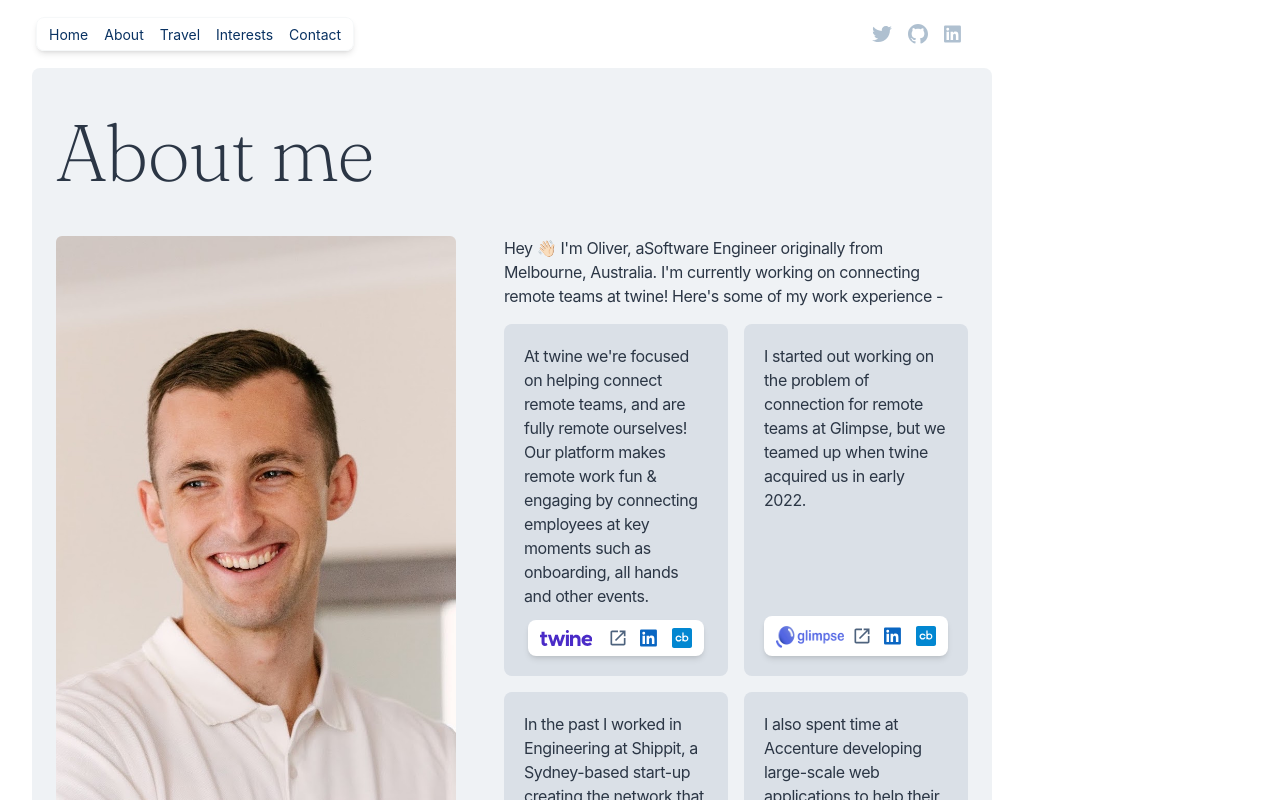
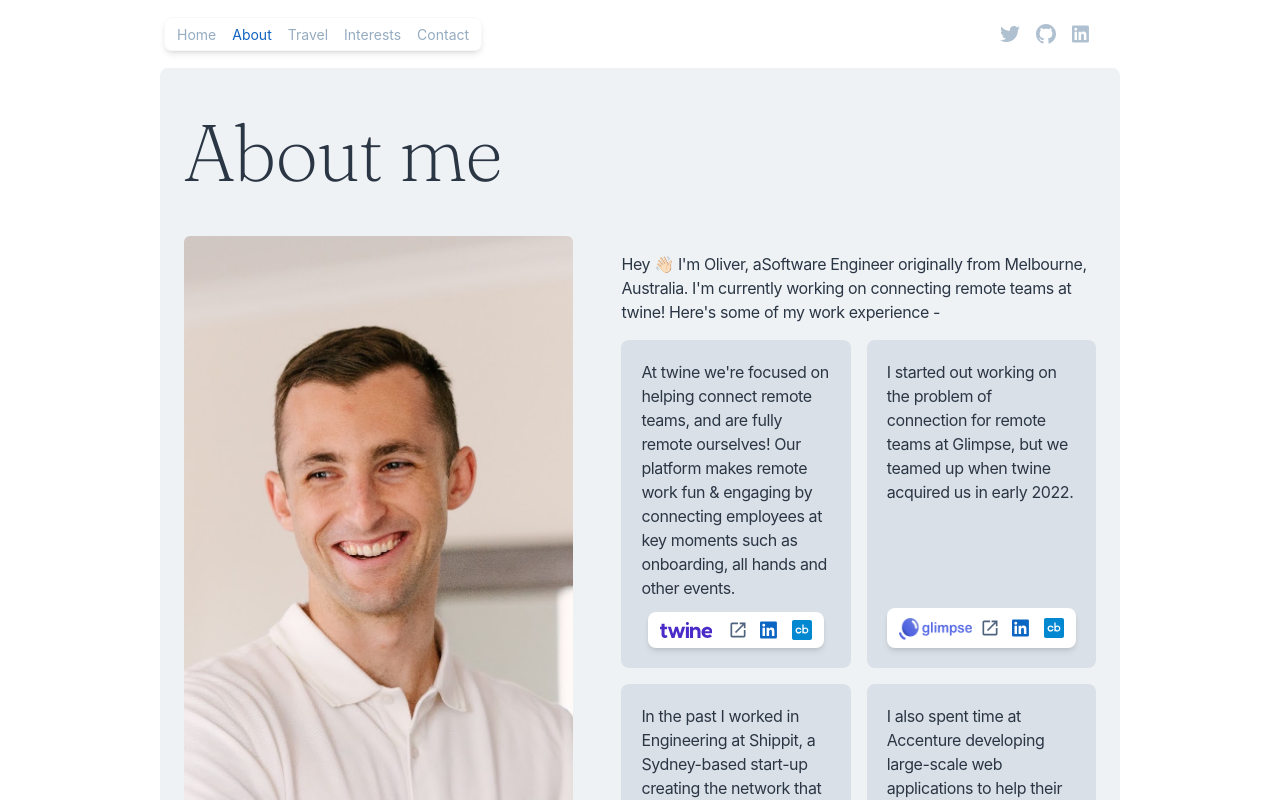
Before and after one commit to om154/omurray.dev, a React (Create React App) app: page /about in a window 1280 px wide. Shown: the top 800 px of the page. Built offline with nearby package versions, Linux system fonts and the light colour scheme; no server answers; a web font is replaced by a local one.

Commit message:
refine styling

```diff
--- a/src/App.tsx
+++ b/src/App.tsx
@@ -35,7 +35,7 @@
 
 function App() {
   return (
-    <div>
+    <div className='flex flex-col items-center w-full'>
       <RouterProvider router={router} />
     </div>
   );
--- a/src/components/Hero/AboutMe/index.tsx
+++ b/src/components/Hero/AboutMe/index.tsx
@@ -2,14 +2,14 @@
 import { HeroProps } from '../props';
 
 const AboutMeHero = ({ imgPath, children }: HeroProps & ChildrenProp) => (
-  <div className="grid grid-flow-row py-4 md:grid-flow-col md:py-0 md:px-0 md:space-x-12 md:p-0 md:mt-6 md:mb-6 md:justify-around md:flex-row">
+  <div className="grid grid-flow-row py-4 lg:grid-flow-col md:py-0 md:px-0 lg:space-x-12 md:p-0 md:mt-6 md:mb-6 md:justify-around md:flex-row">
     {imgPath !== '' && (
-      <div className="flex justify-start  md:w-[25em]">
-      <img className="object-cover object-center rounded-md" src={imgPath} alt="Oliver" />
+      <div className="flex justify-center w-full mb-4 lg:justify-start lg:mb-0">
+        <img className="object-cover object-center rounded-md sm:w-[25em]" src={imgPath} alt="Oliver" />
     </div>
     )}
-    <div className="flex flex-col items-center justify-center mt-4 md:m-0">
-      <div className="px-4 md:px-0">
+    <div className="flex flex-col items-center justify-center lg:mt-4 md:m-0">
+      <div className="px-2 lg:px-0">
         {children}
       </div>
     </div>
--- a/src/components/Home/index.tsx
+++ b/src/components/Home/index.tsx
@@ -6,7 +6,7 @@
   return (
     <PageContainer>
       <Navigation />
-      <div className='grid grid-cols-1 gap-4 pb-12 sm:grid-flow-row-dense sm:grid-cols-2 lg:grid-cols-3 xl:grid-cols-4'>
+      <div className='grid grid-cols-1 gap-4 sm:grid-flow-row-dense sm:grid-cols-2 lg:grid-cols-3 xl:grid-cols-4'>
         <div className='h-full row-span-2 sm:col-span-2 lg:aspect-square'>
           <Greeting />
         </div>
--- a/src/components/Navigation/index.tsx
+++ b/src/components/Navigation/index.tsx
@@ -11,9 +11,10 @@
 const LinkListItem = ({ title, path, active }: ListItemProps) => (
   <li>
     <Link to={path} className={classNames(
-      'px-1 md:px-2 py-1 font-sans text-sm hover:bg-neutral-200 text-primary-900 hover:text-primary-700 rounded-lg leading-5',
+      'px-1 md:px-2 py-1 font-sans text-sm hover:bg-neutral-200  hover:text-primary-700 rounded-lg leading-5',
       {
-        'text-primary-700': active
+        'text-primary-700': active,
+        'text-neutral-600':!active
       }
     )}>{title}</Link>
   </li>
@@ -25,7 +26,7 @@
   return (
     <div className="sticky top-0 z-10 flex items-center justify-center py-4 md:px-1 isolate md:justify-between">
       <nav className='relative flex p-1 border rounded-lg shadow-md border-neutral-200 bg-white/70 backdrop-blur-md'>
-        <ul className='flex flex-row list-none'>
+        <ul className='flex flex-row gap-1 list-none md:gap-0'>
           <LinkListItem title="Home" path="/" active={location.pathname === '/'} />
           <LinkListItem title="About" path="/about" active={location.pathname === '/about'} />
           <LinkListItem title="Travel" path="/travel" active={location.pathname === '/travel'} />
--- a/src/components/Pill/GlimpsePill/index.tsx
+++ b/src/components/Pill/GlimpsePill/index.tsx
@@ -9,7 +9,7 @@
   className?: string
 }
 
-const GlimpseLogo = () => <img className="h-6 p-1 md:p-0 smd:h-6 md:mr-2 " src={glimpseLogoImg} alt="Glimpse" />;
+const GlimpseLogo = () => <img className="h-8 p-1 md:p-0 md:h-6 md:mr-2 " src={glimpseLogoImg} alt="Glimpse" />;
 
 const GlimpsePill = ({ className }: GlimpsePillProps) => (
   <Pill className={cn('bg-white', className)}>
--- a/src/components/shared/PageContainer.tsx
+++ b/src/components/shared/PageContainer.tsx
@@ -5,7 +5,7 @@
 }
 
 const PageContainer = ({ children }: Props) => {
-  return <div className="w-full px-4 font-sans md:px-8 md:max-w-screen-md lg:max-w-screen-lg xl:max-w-screen-2xl">{children}</div>;
+  return <div className="w-full px-4 pb-12 font-sans md:px-8 md:max-w-screen-md lg:max-w-screen-lg xl:max-w-screen-2xl">{children}</div>;
 };
 
 export default PageContainer;
--- a/src/components/shared/Text.tsx
+++ b/src/components/shared/Text.tsx
@@ -6,19 +6,19 @@
 }
 
 export const H1 = ({ children, className }: TextProps & ChildrenProp) => (
-  <h1 className={cn('font-serif font-light box-border text-2xl leading-tight tracking-tight md:text-4xl', className)}>{children}</h1>
+  <h1 className={cn('font-serif font-light box-border text-2xl leading-tight tracking-tight md:text-3xl lg:text-4xl', className)}>{children}</h1>
 );
 
 export const H2 = ({ children, className }: TextProps & ChildrenProp) => (
-  <h2 className={cn('font-serif font-regular box-border text-xl leading-tight tracking-tight md:text-4xl', className)}>{children}</h2>
+  <h2 className={cn('font-serif font-regular box-border text-xl leading-tight tracking-tight md:text-3xl lg:text-4xl', className)}>{children}</h2>
 );
 
 export const H3 = ({ children, className }: TextProps & ChildrenProp) => (
-  <h3 className={cn('font-serif font-regular box-border text-lg leading-tight tracking-tight md:text-2xl', className)}>{children}</h3>
+  <h3 className={cn('font-serif font-regular box-border text-lg leading-tight tracking-tight md:text-xl lg:text-2xl', className)}>{children}</h3>
 );
 
 export const H4 = ({ children, className }: TextProps & ChildrenProp) => (
-  <h4 className={cn('font-serif font-regular box-border text-md leading-tight tracking-tight md:text-xl', className)}>{children}</h4>
+  <h4 className={cn('font-serif font-regular box-border text-md leading-tight tracking-tight md:text-2xl lg:text-xl', className)}>{children}</h4>
 );
 
 export const P = ({ children, className }: TextProps & ChildrenProp) => (
```
